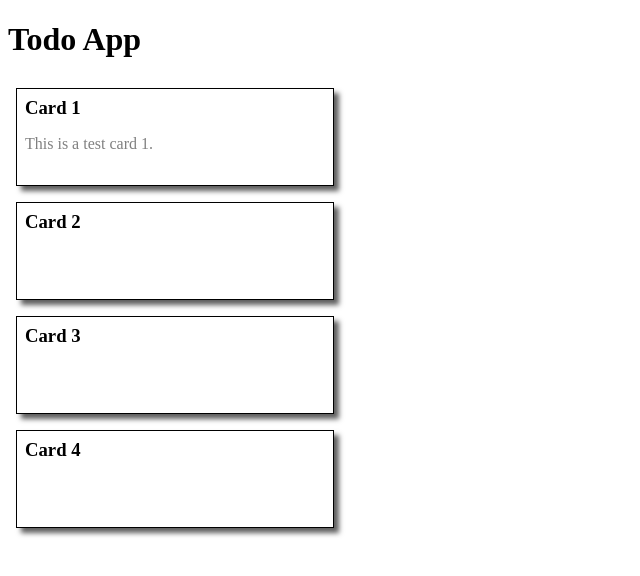
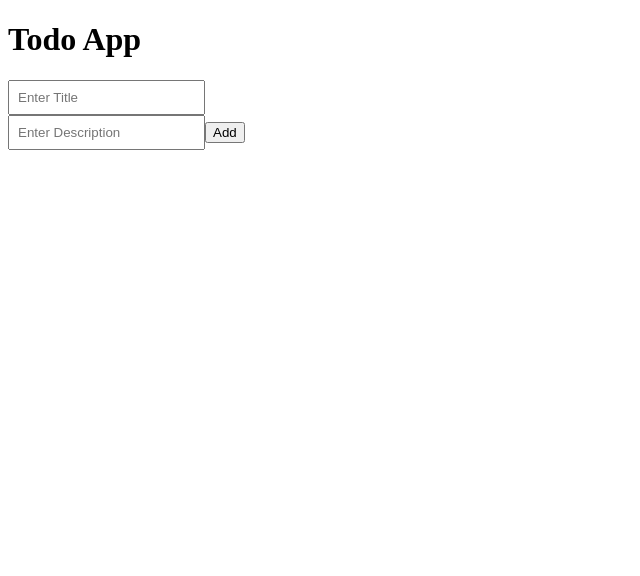
Before and after one commit to nitesh-cloveit/karthik-batch-todo-app, a React (Vite) app: page / in a window 1280 px wide. Shown: the top 576 px of the page, without its empty margins (0-640 px from the left). Built offline with nearby package versions, Linux system fonts and the light colour scheme.

Commit message:
add todo form

```diff
--- a/src/App.tsx
+++ b/src/App.tsx
@@ -1,15 +1,70 @@
+import { useState } from "react";
 import Header from "./components/header";
 import Card from "./components/card";
+import TodoInput from "./components/todoInput";
+
+interface TodoItem {
+  title: string;
+  description: string;
+}
 
 function App() {
+  const [title, setTitle] = useState<string>("");
+  const [description, setDescription] = useState("");
+  const [todos, setTodos] = useState<TodoItem[]>([]);
+
+  const addTodo = (e: any) => {
+    e.preventDefault();
+    setTodos([...todos, { title, description }]);
+    setTitle("");
+    setDescription("");
+  };
+
   return (
     <>
       <Header />
       <div className="container">
-        <Card title="Card 1" description="This is a test card 1." />
-        <Card title="Card 2" />
-        <Card title="Card 3" />
-        <Card title="Card 4" />
+        {/* <input
+          type="text"
+          value={title}
+          name="title"
+          placeholder="Enter Title"
+          onChange={(e) => setTitle(e.target.value)}
+        />
+        <input
+          type="text"
+          name="description"
+          value={description}
+          placeholder="Enter Description"
+          onChange={(e) => setDescription(e.target.value)}
+        /> */}
+        <form onSubmit={addTodo}>
+          <TodoInput
+            value={title}
+            name="Title"
+            placeholder="Enter Title"
+            onChange={setTitle}
+          />
+          <TodoInput
+            value={description}
+            name="Description"
+            placeholder="Enter Description"
+            onChange={setDescription}
+          />
+
+          <button type="submit">Add</button>
+        </form>
+
+        <div>
+          {todos.length > 0 &&
+            todos.map((todo, index) => (
+              <Card
+                key={index}
+                title={todo.title}
+                description={todo.description}
+              />
+            ))}
+        </div>
       </div>
     </>
   );
--- /dev/null
+++ b/src/components/todoInput.tsx
@@ -0,0 +1,18 @@
+interface TodoInputProps {
+  name: string;
+  placeholder: string;
+  onChange: (e: string) => void;
+  value: string;
+}
+
+export default function TodoInput({ name, placeholder, onChange, value }: TodoInputProps) {
+  return (
+    <input
+      type="text"
+      value={value}
+      name={name}
+      placeholder={placeholder}
+      onChange={(e) => onChange(e.target.value)}
+    />
+  );
+}
--- a/src/index.css
+++ b/src/index.css
@@ -1,6 +1,8 @@
 .container {
   display: flex;
   flex-direction: column;
+  width: 30%;
+  gap: 8px;
 }
 .card {
   width: 300px;
@@ -22,3 +24,7 @@
   margin-top: 16px;
   color: gray;
 }
+
+.container input {
+  padding: 8px;
+}
```
